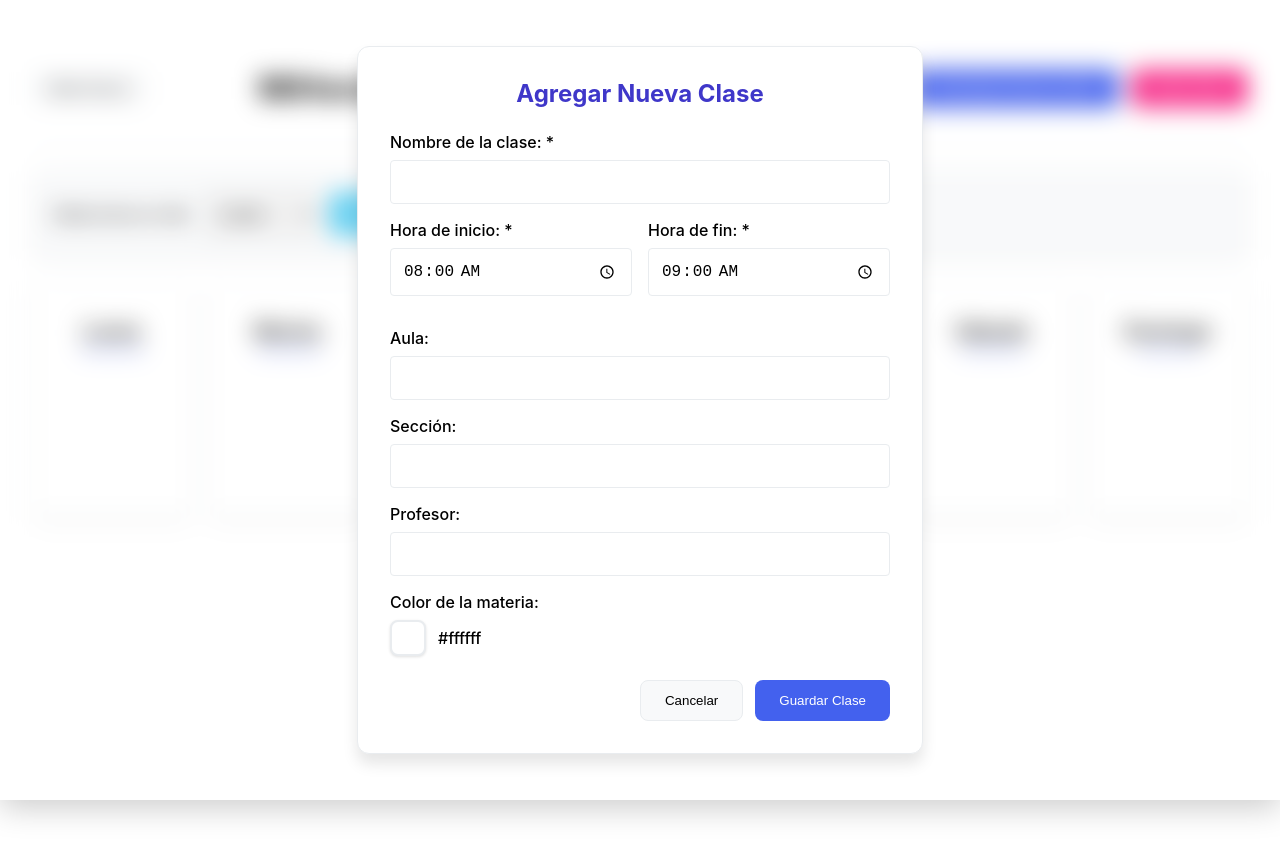
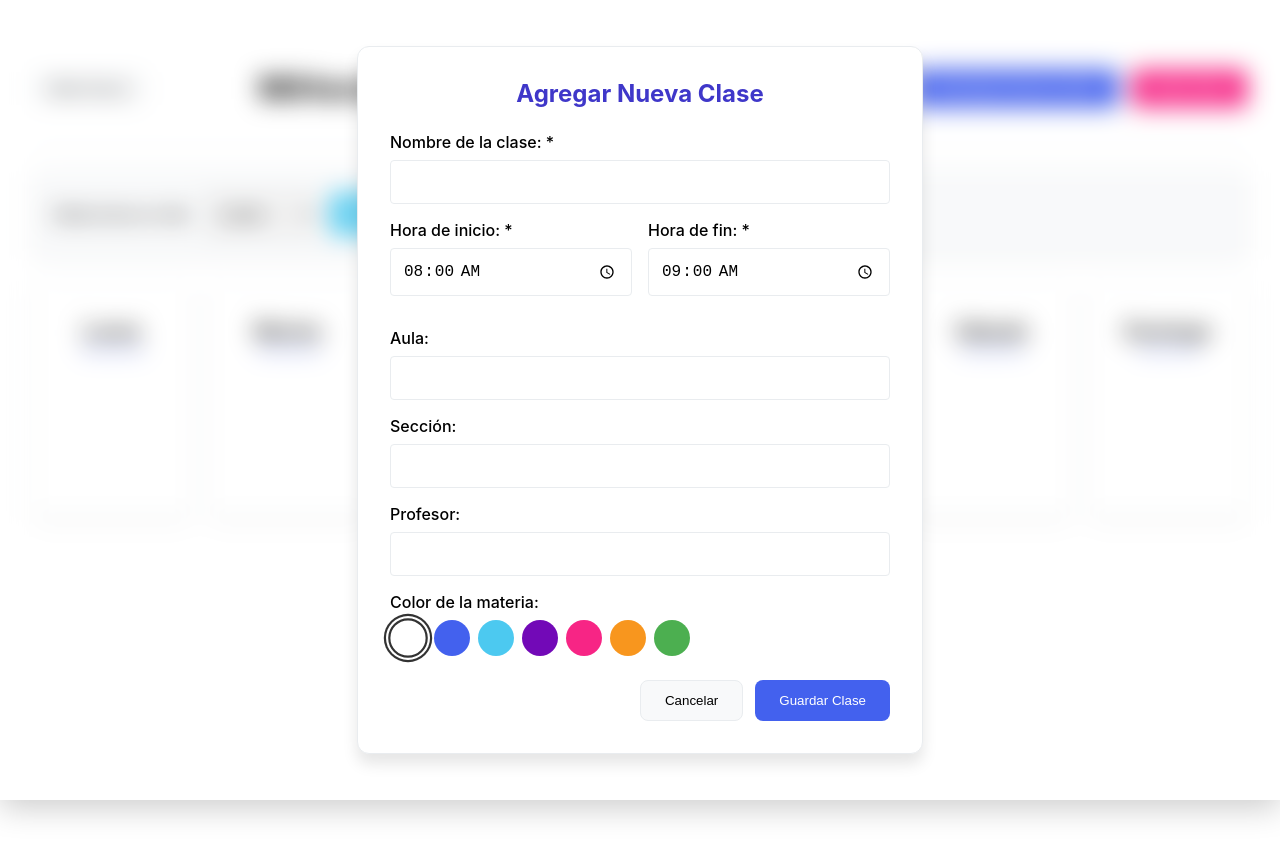
Before and after one commit to Jonathann-h/Horario-De-Clases-Generator, a React (Create React App) app: page / in a window 1280 px wide. Both pictures are taken after a click on the button "Agregar Clase". Shown: the top 858 px of the page. Built offline with nearby package versions, Linux system fonts and the light colour scheme.

Commit message:
Cambio en el color selector

```diff
--- a/src/components/ClassForm.js
+++ b/src/components/ClassForm.js
@@ -1,8 +1,19 @@
 import React, { useState } from 'react';
-import { ChromePicker } from 'react-color';
 import '../styles/schedule.css';
+import '../styles/ClassForm.css'
 
 const ClassForm = ({ onSave, onCancel }) => {
+  // Colores predeterminados
+  const DEFAULT_COLORS = [
+    'white',
+    '#4361ee', // Azul primario
+    '#4cc9f0', // Celeste
+    '#7209b7', // Morado
+    '#f72585', // Rosado
+    '#f8961e', // Naranja
+    '#4caf50'  // Verde
+  ];
+
   const [formData, setFormData] = useState({
     id: Date.now(),
     name: '',
@@ -11,10 +22,9 @@ const ClassForm = ({ onSave, onCancel }) => {
     classroom: '',
     section: '',
     professor: '',
-    color: '#ffffff' // Color blanco por defecto
+    color: DEFAULT_COLORS[0] // Primer color como predeterminado
   });
 
-  const [showColorPicker, setShowColorPicker] = useState(false);
   const [errors, setErrors] = useState({
     time: '',
     name: ''
@@ -23,6 +33,7 @@ const ClassForm = ({ onSave, onCancel }) => {
   const handleChange = (e) => {
     const { name, value } = e.target;
     setFormData(prev => ({ ...prev, [name]: value }));
+
     // Limpiar errores al cambiar
     if (name === 'startTime' || name === 'endTime') {
       setErrors(prev => ({ ...prev, time: '' }));
@@ -32,8 +43,8 @@ const ClassForm = ({ onSave, onCancel }) => {
     }
   };
 
-  const handleColorChange = (color) => {
-    setFormData(prev => ({ ...prev, color: color.hex }));
+  const handleColorSelect = (color) => {
+    setFormData(prev => ({ ...prev, color }));
   };
 
   const validateTime = (start, end) => {
@@ -139,40 +150,16 @@ const ClassForm = ({ onSave, onCancel }) => {
 
         <label>
           Color de la materia:
-          <div className="color-selector">
-            <div
-              className="color-preview"
-              style={{ backgroundColor: formData.color }}
-              onClick={() => setShowColorPicker(!showColorPicker)}
-            />
-            <span>{formData.color}</span>
-            {showColorPicker && (
-              <div className="color-picker-popup">
-                <ChromePicker
-                  color={formData.color}
-                  onChange={handleColorChange}
-                />
-                <div className="color-picker-actions">
-                  <button
-                    type="button"
-                    className="color-picker-btn"
-                    onClick={() => setShowColorPicker(false)}
-                  >
-                    Aceptar
-                  </button>
-                  <button
-                    type="button"
-                    className="color-picker-btn reset"
-                    onClick={() => {
-                      setFormData(prev => ({ ...prev, color: '#ffffff' }));
-                      setShowColorPicker(false);
-                    }}
-                  >
-                    Restablecer
-                  </button>
-                </div>
-              </div>
-            )}
+          <div className="default-colors-container">
+            {DEFAULT_COLORS.map((color) => (
+              <div
+                key={color}
+                className={`default-color-option ${formData.color === color ? 'selected' : ''}`}
+                style={{ backgroundColor: color }}
+                onClick={() => handleColorSelect(color)}
+                title={color}
+              />
+            ))}
           </div>
         </label>
 
--- /dev/null
+++ b/src/styles/ClassForm.css
@@ -0,0 +1,43 @@
+/* Selector de colores predeterminados */
+.default-colors-container {
+    display: flex;
+    gap: 0.5rem;
+    margin: 0.5rem 0;
+    flex-wrap: wrap;
+  }
+
+  .default-color-option {
+    width: 32px;
+    height: 32px;
+    border-radius: 50%;
+    cursor: pointer;
+    border: 2px solid transparent;
+    transition: all 0.2s ease;
+  }
+
+  .default-color-option:hover {
+    transform: scale(1.1);
+    box-shadow: 0 2px 5px rgba(0,0,0,0.2);
+  }
+
+  .default-color-option.selected {
+    border-color: #333;
+    transform: scale(1.1);
+    box-shadow: 0 0 0 2px white, 0 0 0 4px #333;
+  }
+
+  .selected-color-preview {
+    display: flex;
+    align-items: center;
+    gap: 0.5rem;
+    margin-top: 0.5rem;
+    font-size: 0.9rem;
+  }
+
+  .color-badge {
+    display: inline-block;
+    width: 16px;
+    height: 16px;
+    border-radius: 50%;
+    border: 1px solid #ddd;
+  }
```
